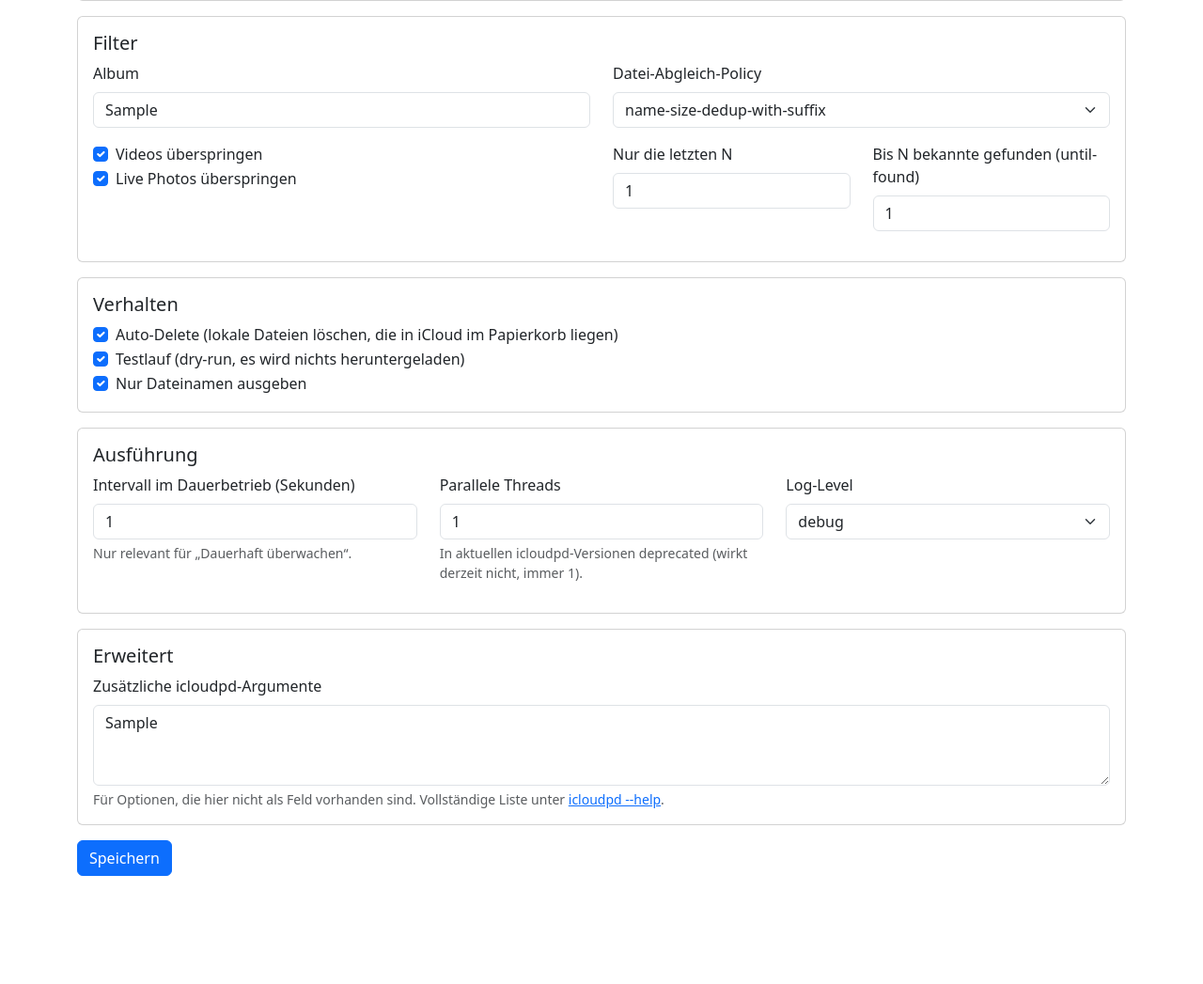
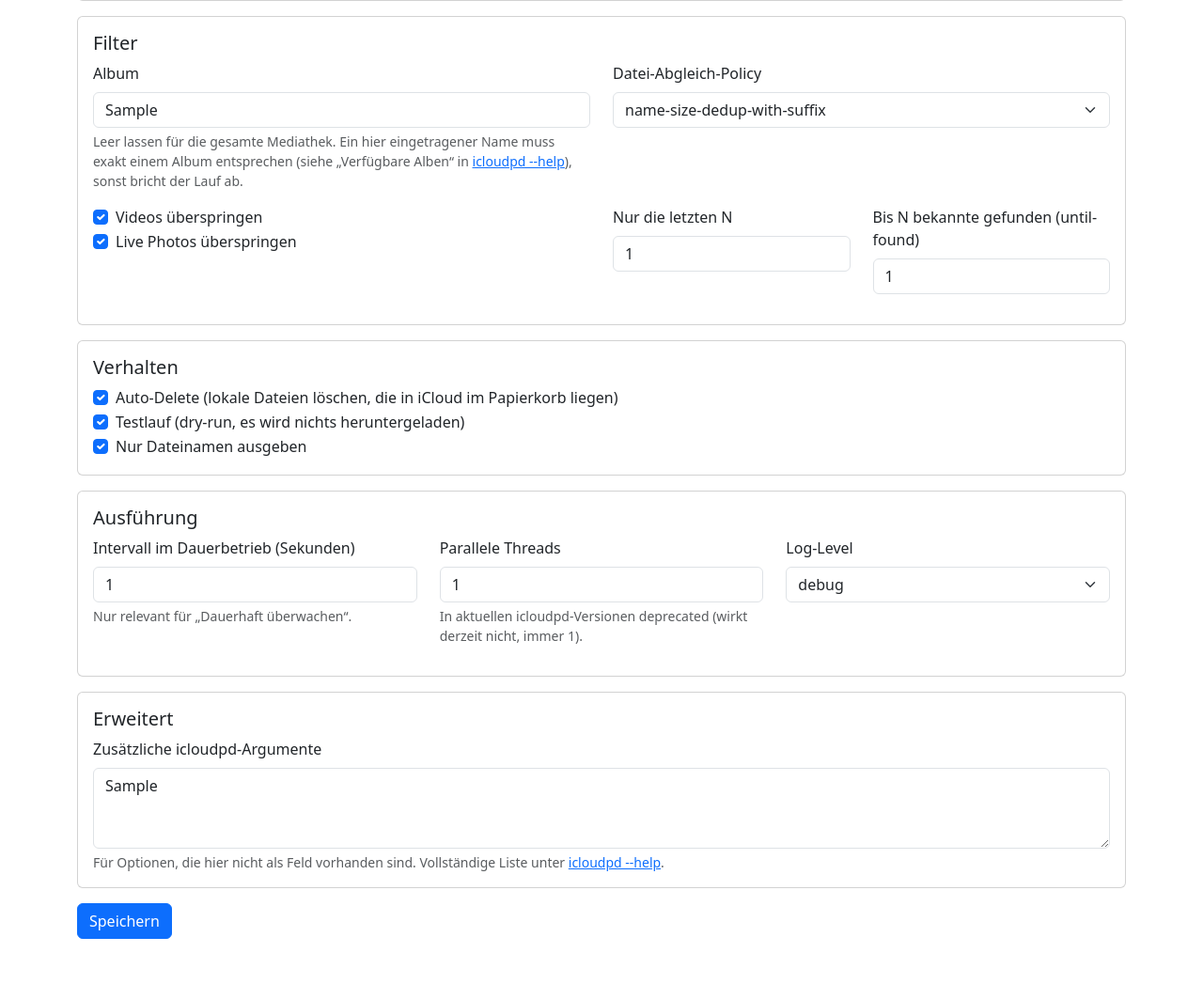
Before and after one commit to Luftloch80/icloudpd-webinterface-, a Flask app: page /settings/ in a window 1280 px wide. Shown: the part 436-1483 px from the top of the page at 94% size. Before the commit the page ends 1368 px from the top, so only its background shows below. Run offline with Flask 3, Linux system fonts and the light colour scheme; the visitor is signed in with stand-in values (Sample User, id 1); tables that the repository leaves empty hold one stand-in row (values such as "Sample post"); parts of the project's set-up code (start-up, migrations or seed data) failed here and were passed over.

Commit message:
Fix crash: default album setting must be empty, not "All Photos"
icloudpd looks up a non-empty --album value as an exact album name and
crashes with an unhandled KeyError if it doesn't exist. Per icloudpd's own
docs, omitting --album entirely (empty setting here) downloads the whole
library, which is what the previous "All Photos" default was meant to do
but instead crashed every sync run with KeyError: 'All Photos'.

Co-Authored-By: Claude Sonnet 5 <noreply@anthropic.com>
Claude-Session: https://claude.ai/code/session_01EA4PNeHdh1r4vsEnGmQ3yu

```diff
--- a/app/models.py
+++ b/app/models.py
@@ -34,7 +34,11 @@ class Settings(db.Model):
     force_size = db.Column(db.Boolean, nullable=False, default=False)
 
     # Filtering
-    album = db.Column(db.String(255), nullable=False, default="All Photos")
+    # Empty means "whole library" (icloudpd's own default when --album is
+    # omitted). A literal value here is looked up as an exact album name by
+    # icloudpd and crashes with a KeyError if no such album exists, so this
+    # must never default to a guessed name like "All Photos".
+    album = db.Column(db.String(255), nullable=False, default="")
     file_match_policy = db.Column(
         db.String(64), nullable=False, default="name-size-dedup-with-suffix"
     )
--- a/app/routes/settings.py
+++ b/app/routes/settings.py
@@ -43,7 +43,11 @@ def edit():
         settings.live_photo_size = request.form.get("live_photo_size", "original")
         settings.force_size = request.form.get("force_size") == "on"
 
-        settings.album = request.form.get("album", "All Photos").strip() or "All Photos"
+        # Empty = whole library (icloudpd's own default when --album is
+        # omitted). Do NOT fall back to a guessed name like "All Photos"
+        # here: icloudpd looks that up as an exact album name and crashes
+        # with a KeyError if no such album exists.
+        settings.album = request.form.get("album", "").strip()
         settings.file_match_policy = request.form.get(
             "file_match_policy", "name-size-dedup-with-suffix"
         )
--- a/app/templates/settings.html
+++ b/app/templates/settings.html
@@ -50,7 +50,13 @@
       <div class="row">
         <div class="col-md-6 mb-3">
           <label class="form-label">Album</label>
-          <input type="text" class="form-control" name="album" value="{{ settings.album }}">
+          <input type="text" class="form-control" name="album" value="{{ settings.album }}"
+                 placeholder="leer = gesamte Mediathek">
+          <div class="form-text">
+            Leer lassen für die gesamte Mediathek. Ein hier eingetragener Name muss exakt
+            einem Album entsprechen (siehe „Verfügbare Alben“ in
+            <a href="{{ url_for('jobs.help_text') }}">icloudpd --help</a>), sonst bricht der Lauf ab.
+          </div>
         </div>
         <div class="col-md-6 mb-3">
           <label class="form-label">Datei-Abgleich-Policy</label>
```
